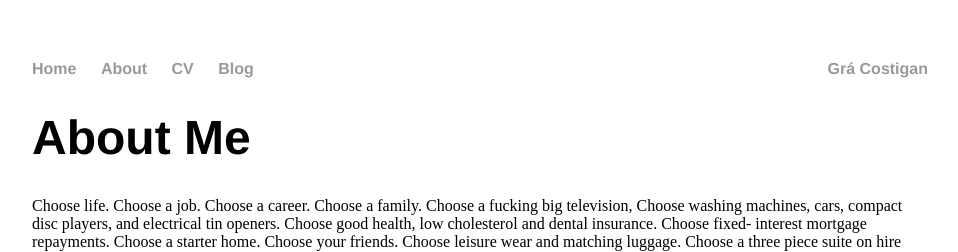
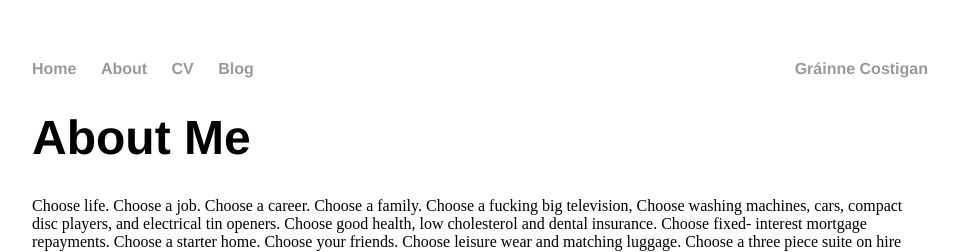
Before and after one commit to twotonnetess/twotonnetess.github.io, a Jekyll site: the page built from about/index.html, in a window 1280 px wide. Shown: the top 252 px of the page, without its empty margins (160-1118 px from the left). Built offline with Jekyll 4.4.1, drawn with Linux system fonts in a browser that asks for light colours.

Commit message:
Update default.html

```diff
--- a/_layouts/default.html
+++ b/_layouts/default.html
@@ -12,7 +12,7 @@
 		        	<li><a href="/about">About</a></li>
 	        		<li><a href="/cv">CV</a></li>
 	        		<li><a href="/blog">Blog</a></li>
-				<li><a style="float:right" >Gr&aacute Costigan </a> </li>
+				<li><a style="float:right" >Gr&aacuteinne Costigan </a> </li>
 	    		</ul>
 			</nav>
 			<div class="container">
```
